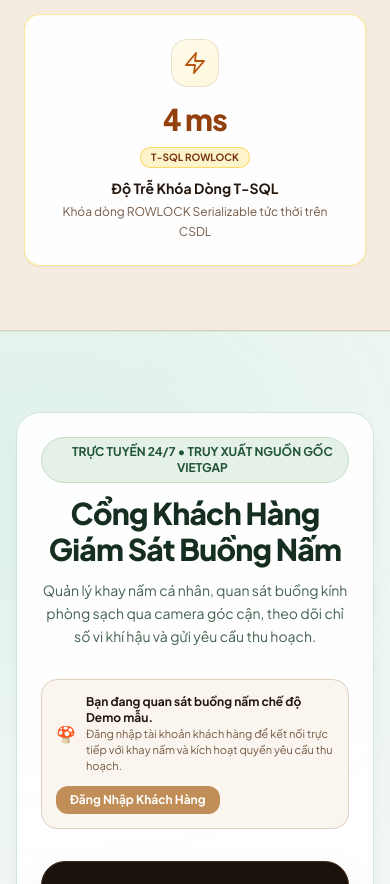
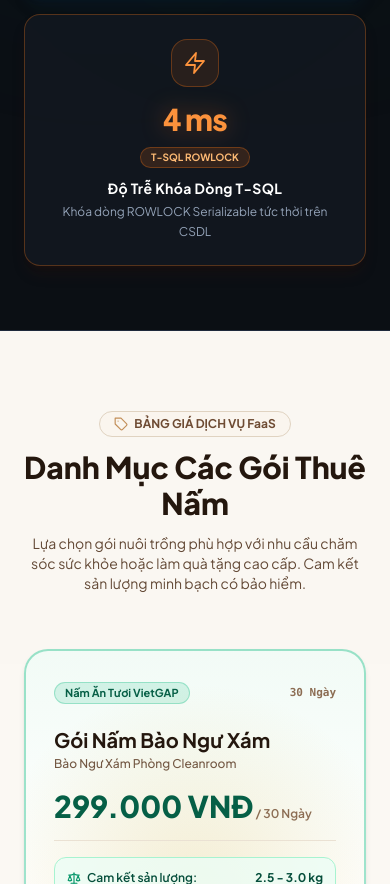
Before and after one commit to BryannLee202/QUAN_TRI_CSDL, a Next.js app in the folder frontend/: page / in a window 390 px wide. Shown: the part 2639-3523 px from the top of the page. Built offline with nearby package versions, Linux system fonts and the light colour scheme; no server answers.

Commit message:
feat(ui): cai to giao dien trang chu theo nhip dieu xen ke sang toi va mau sac da tang kieu SEAL_HACKATHON

```diff
--- a/frontend/src/app/page.tsx
+++ b/frontend/src/app/page.tsx
@@ -14,29 +14,32 @@ export default function Home() {
     <main className="min-h-screen bg-[#FDFBF8] dark:bg-[#140D08] transition-colors">
       <Navbar />
 
-      {/* 1. HERO SECTION: Nền Kem Sáng Tinh Tế & Vi Khí Hậu Sương Sớm */}
+      {/* 1. HERO SECTION: Light Canvas Luxury (Trắng Sứ Ngọc Trai & Buồng Kính 3D) */}
       <HeroSection />
 
-      {/* 2. STATS SECTION: Dải Băng Đo Đạc Kỹ Thuật Cleanroom (Màu Cát Ấm / Xám Bạc) */}
+      {/* 2. STATS SECTION: Midnight Telemetry Band (Dark Công Nghệ Cao Chuẩn SEAL) */}
       <StatsSection />
 
-      {/* 3. CỔNG KHÁCH HÀNG (CUSTOMER PORTAL): Phương Án 1 - Xanh Bạc Hà Khói Sương Dịu Nhẹ (Bio Sage Mist) */}
-      <section id="portal" className="py-20 sm:py-28 px-4 sm:px-6 bg-gradient-to-b from-[#EEF5F1] via-[#F4FAF6] to-[#EEF5F1] dark:from-[#131B16] dark:via-[#0F1712] dark:to-[#131B16] text-[#1C2E24] dark:text-[#E8F3EC] border-y border-[#D6E6DC] dark:border-[#223528] relative overflow-hidden transition-colors">
-        {/* Glow ambient background effects - Lớp sương mù sinh học xanh dịu */}
-        <div className="absolute top-0 right-1/4 w-[500px] h-[300px] bg-emerald-400/10 blur-[120px] pointer-events-none rounded-full" />
-        <div className="absolute bottom-0 left-1/4 w-[500px] h-[300px] bg-teal-400/10 blur-[120px] pointer-events-none rounded-full" />
+      {/* 3. PACKAGES SECTION: Light Editorial Pricing Canvas (3 Gói Nấm 3 Bản Sắc Màu Sắc) */}
+      <PackagesSection />
+
+      {/* 4. CỔNG KHÁCH HÀNG (CUSTOMER PORTAL): Deep Cyber Cleanroom Hub (Dark Command Bridge) */}
+      <section id="portal" className="py-20 sm:py-28 px-4 sm:px-6 bg-gradient-to-b from-[#080C10] via-[#0D1217] to-[#080C10] text-[#F3F4F6] border-y border-[#1E293B] relative overflow-hidden transition-colors">
+        {/* Glow ambient background effects - Lớp ánh sáng dạ quang công nghệ cao */}
+        <div className="absolute top-0 right-1/4 w-[600px] h-[350px] bg-emerald-500/10 blur-[140px] pointer-events-none rounded-full" />
+        <div className="absolute bottom-0 left-1/4 w-[600px] h-[350px] bg-sky-500/10 blur-[140px] pointer-events-none rounded-full" />
 
         <div className="max-w-7xl mx-auto space-y-8 relative z-10">
-          <div className="bg-white/95 dark:bg-[#18231C]/95 rounded-3xl p-6 sm:p-10 border border-[#D1E4D8] dark:border-[#263D2F] shadow-xl shadow-emerald-950/5 dark:shadow-none space-y-8">
+          <div className="bg-[#121820]/95 backdrop-blur-md rounded-3xl p-6 sm:p-10 border border-[#1E293B] shadow-2xl shadow-black/60 space-y-8">
             <div className="text-center space-y-3 max-w-2xl mx-auto">
-              <div className="inline-flex items-center gap-2 px-3.5 py-1.5 rounded-full bg-[#E4F0E8] dark:bg-[#1F3025] border border-[#C5DEC9] dark:border-[#2B4534] text-xs font-bold text-[#1F5434] dark:text-[#A7DBB8]">
-                <span className="w-2 h-2 rounded-full bg-emerald-500 animate-ping"></span>
+              <div className="inline-flex items-center gap-2 px-3.5 py-1.5 rounded-full bg-emerald-500/15 border border-emerald-500/30 text-xs font-bold text-emerald-400">
+                <span className="w-2 h-2 rounded-full bg-emerald-400 animate-ping"></span>
                 <span>TRỰC TUYẾN 24/7 • TRUY XUẤT NGUỒN GỐC VIETGAP</span>
               </div>
-              <h2 className="text-3xl sm:text-4xl font-black text-[#152E20] dark:text-[#FFF5EA] tracking-tight">
+              <h2 className="text-3xl sm:text-4xl font-black text-white tracking-tight">
                 Cổng Khách Hàng Giám Sát Buồng Nấm
               </h2>
-              <p className="text-[#436350] dark:text-[#B5CEBF] text-sm sm:text-base leading-relaxed">
+              <p className="text-slate-400 text-sm sm:text-base leading-relaxed">
                 Quản lý khay nấm cá nhân, quan sát buồng kính phòng sạch qua camera góc cận, theo dõi chỉ số vi khí hậu và gửi yêu cầu thu hoạch.
               </p>
             </div>
@@ -59,9 +62,6 @@ export default function Home() {
         </div>
       </section>
 
-      {/* 4. PACKAGES SECTION: Nền Sáng Ấm & 3 Thẻ Nấm Mang Bản Sắc Riêng Biệt */}
-      <PackagesSection />
-
       {/* 5. FOOTER: Nền Đen Cà Phê Sang Trọng */}
       <Footer />
     </main>
--- a/frontend/src/components/customer/CustomerBanner.tsx
+++ b/frontend/src/components/customer/CustomerBanner.tsx
@@ -40,14 +40,14 @@ export default function CustomerBanner() {
   }
 
   return (
-    <div className="mb-6 p-3.5 rounded-2xl bg-[#FAF5EE] dark:bg-[#1C120C] border border-[#DECFC0] dark:border-[#38261A] flex flex-wrap items-center justify-between gap-3 text-xs shadow-2xs animate-fade-in">
+    <div className="mb-6 p-4 rounded-2xl bg-[#161F28] border border-[#263544] flex flex-wrap items-center justify-between gap-3 text-xs shadow-md animate-fade-in text-white">
       <div className="flex items-center gap-2.5">
-        <span className="text-base">🍄</span>
+        <span className="text-xl">🍄</span>
         <div>
-          <span className="font-bold text-[#24170E] dark:text-[#FFF5EA]">
+          <span className="font-bold text-white text-sm">
             Bạn đang quan sát buồng nấm chế độ Demo mẫu.
           </span>
-          <p className="text-[11px] text-[#735843] dark:text-[#BFA895]">
+          <p className="text-xs text-slate-400 mt-0.5">
             Đăng nhập tài khoản khách hàng để kết nối trực tiếp với khay nấm và kích hoạt quyền yêu cầu thu hoạch.
           </p>
         </div>
@@ -55,7 +55,7 @@ export default function CustomerBanner() {
 
       <Link
         href="/login"
-        className="px-3.5 py-1.5 rounded-xl bg-[#C28E58] hover:bg-[#B37F49] text-white font-bold text-xs transition shadow-2xs"
+        className="px-4 py-2 rounded-xl bg-[#C28E58] hover:bg-[#B37F49] text-white font-bold text-xs transition shadow-sm"
       >
         Đăng Nhập Khách Hàng
       </Link>
--- a/frontend/src/components/customer/HarvestModal.tsx
+++ b/frontend/src/components/customer/HarvestModal.tsx
@@ -37,19 +37,19 @@ export default function HarvestModal() {
 
   return (
     <>
-      <div className="bg-white/95 dark:bg-[#20140D]/95 rounded-3xl p-6 sm:p-7 shadow-sm border border-[#E0D3C1] dark:border-[#543825] flex flex-col lg:flex-row justify-between items-center gap-6 transition-all w-full">
+      <div className="bg-[#161F28] text-white rounded-3xl p-6 sm:p-7 shadow-xl border border-[#263544] flex flex-col lg:flex-row justify-between items-center gap-6 transition-all w-full">
         <div className="flex items-center gap-4 w-full lg:w-auto">
-          <div className="w-12 h-12 rounded-2xl bg-gradient-to-br from-[#FAF5EE] to-[#F2E8DC] dark:from-[#2B1C13] dark:to-[#1C120B] border border-[#DECFC0] dark:border-[#422C1D] flex items-center justify-center text-[#C28E58] shrink-0 shadow-xs">
+          <div className="w-12 h-12 rounded-2xl bg-[#1E293B] border border-[#334155] flex items-center justify-center text-amber-400 shrink-0 shadow-xs">
             <svg className="w-6 h-6" viewBox="0 0 24 24" fill="none" stroke="currentColor" strokeWidth="2" strokeLinecap="round" strokeLinejoin="round">
               <path d="M12 22s8-4 8-10V5l-8-3-8 3v7c0 6 8 10 8 10z" />
               <path d="m9 12 2 2 4-4" />
             </svg>
           </div>
           <div className="space-y-1">
-            <h3 className="font-bold text-base sm:text-lg text-[#24170E] dark:text-[#FFF5EA] flex items-center gap-2">
-              <span>Nghiệm Thu Thu Hoạch & Chứng Nhận VietGAP</span>
+            <h3 className="font-bold text-base sm:text-lg text-white flex items-center gap-2">
+              <span>Nghiệm Thu Thu Hoạch &amp; Chứng Nhận VietGAP</span>
             </h3>
-            <p className="text-xs sm:text-sm text-[#735843] dark:text-[#DAC7B5] leading-relaxed max-w-2xl">
+            <p className="text-xs sm:text-sm text-slate-400 leading-relaxed max-w-2xl">
               Khay nấm đã đạt chu kỳ thu hoạch tiêu chuẩn. Xem chứng nhận nguồn gốc xuất xứ hoặc gửi lệnh thu hoạch đến kỹ thuật viên trang trại.
             </p>
           </div>
@@ -58,13 +58,13 @@ export default function HarvestModal() {
         <div className="flex flex-wrap sm:flex-nowrap items-center gap-3 w-full lg:w-auto shrink-0 justify-end">
           <button
             onClick={() => setIsCertOpen(true)}
-            className="w-full sm:w-auto px-5 py-3 bg-[#FAF5EE] hover:bg-[#F2E8DC] dark:bg-[#2B1C13] dark:hover:bg-[#3D261A] text-[#523522] dark:text-[#E2BA78] font-bold text-xs rounded-xl border border-[#C28E58] shadow-xs transition flex items-center justify-center gap-2 shrink-0 whitespace-nowrap"
+            className="w-full sm:w-auto px-5 py-3 bg-[#1E293B] hover:bg-[#283548] text-amber-300 font-bold text-xs rounded-xl border border-amber-500/40 shadow-xs transition flex items-center justify-center gap-2 shrink-0 whitespace-nowrap"
           >
-            <svg className="w-4 h-4 text-[#C28E58]" viewBox="0 0 24 24" fill="none" stroke="currentColor" strokeWidth="2" strokeLinecap="round" strokeLinejoin="round">
+            <svg className="w-4 h-4 text-amber-400" viewBox="0 0 24 24" fill="none" stroke="currentColor" strokeWidth="2" strokeLinecap="round" strokeLinejoin="round">
               <circle cx="12" cy="8" r="6"/>
               <path d="M15.477 12.89 17 22l-5-3-5 3 1.523-9.11"/>
             </svg>
-            <span>Chứng Nhận VietGAP</span>
+            <span>Xem Chứng Thực VietGAP</span>
           </button>
 
           <button
@@ -72,12 +72,12 @@ export default function HarvestModal() {
               setIsOpen(true);
               setErrorMsg(null);
             }}
-            className="w-full sm:w-auto px-6 py-3 bg-gradient-to-r from-[#523522] to-[#361F12] hover:from-[#3D2517] hover:to-[#24140B] text-white font-bold text-xs rounded-xl border border-[#C28E58] shadow-md transition transform active:scale-95 shrink-0 whitespace-nowrap flex items-center justify-center gap-2"
+            className="w-full sm:w-auto px-5 py-3 bg-gradient-to-r from-emerald-600 to-teal-700 hover:from-emerald-500 hover:to-teal-600 text-white font-bold text-xs rounded-xl shadow-lg shadow-emerald-950/40 transition flex items-center justify-center gap-2 shrink-0 whitespace-nowrap"
           >
-            <svg className="w-4 h-4 text-[#E2BA78]" viewBox="0 0 24 24" fill="none" stroke="currentColor" strokeWidth="2" strokeLinecap="round" strokeLinejoin="round">
-              <path d="M5 12h14M12 5l7 7-7 7"/>
+            <svg className="w-4 h-4" viewBox="0 0 24 24" fill="none" stroke="currentColor" strokeWidth="2" strokeLinecap="round" strokeLinejoin="round">
+              <path d="m5 12 5 5L20 7"/>
             </svg>
-            <span>Gửi Lệnh Thu Hoạch</span>
+            <span>Yêu Cầu Thu Hoạch Tận Nhà</span>
           </button>
         </div>
       </div>
--- a/frontend/src/components/landing/PackagesSection.tsx
+++ b/frontend/src/components/landing/PackagesSection.tsx
@@ -146,10 +146,10 @@ export default function PackagesSection() {
               key={pkg.id}
               className={`rounded-3xl p-7 sm:p-8 transition-all duration-300 flex flex-col justify-between relative ${
                 isPkg2
-                  ? "bg-gradient-to-b from-[#FFFDF9] via-white to-[#FBF6ED] dark:from-[#2E1D13] dark:via-[#24160E] dark:to-[#1C1109] border-2 border-[#C28E58] ring-4 ring-[#C28E58]/20 shadow-2xl shadow-[#C28E58]/25 md:-translate-y-3"
+                  ? "bg-gradient-to-b from-[#FFFDF9] via-white to-[#FDF5E8] dark:from-[#2E1D13] dark:via-[#24160E] dark:to-[#1C1109] border-2 border-[#C28E58] ring-4 ring-[#C28E58]/25 shadow-2xl shadow-[#C28E58]/30 md:-translate-y-4"
                   : isPkg1
-                  ? "bg-gradient-to-b from-[#FDFBF7] to-white dark:from-[#21160E] dark:to-[#19100A] border-2 border-[#DECFC0] dark:border-[#4A3222] shadow-md hover:shadow-xl hover:border-[#C28E58]"
-                  : "bg-gradient-to-b from-[#FFFDF6] to-white dark:from-[#261C10] dark:to-[#19100A] border-2 border-[#DECFC0] dark:border-[#4A3222] shadow-md hover:shadow-xl hover:border-[#C28E58]"
+                  ? "bg-gradient-to-b from-[#F2FBF6] via-white to-[#F2FBF6] dark:from-[#0E1D15] dark:via-[#14231B] dark:to-[#0E1D15] border-2 border-emerald-500/40 hover:border-emerald-500 shadow-md hover:shadow-xl hover:shadow-emerald-950/10"
+                  : "bg-gradient-to-b from-[#F6F9FF] via-white to-[#F2F7FF] dark:from-[#0F172A] dark:via-[#131D31] dark:to-[#0F172A] border-2 border-sky-500/40 hover:border-sky-500 shadow-md hover:shadow-xl hover:shadow-sky-950/10"
               }`}
             >
               <div className="space-y-4">
@@ -161,12 +161,12 @@ export default function PackagesSection() {
                       Ưa Chuộng Nhất • FaaS VIP
                     </span>
                   ) : isPkg1 ? (
-                    <span className="inline-flex items-center gap-1.5 px-2.5 py-0.5 rounded-full bg-[#FAF5EE] dark:bg-[#2B1C13] text-[#523522] dark:text-[#E2BA78] text-[11px] font-bold border border-[#DECFC0] dark:border-[#543825]">
+                    <span className="inline-flex items-center gap-1.5 px-2.5 py-0.5 rounded-full bg-emerald-500/15 text-emerald-800 dark:text-emerald-300 text-[11px] font-bold border border-emerald-500/30">
                       Nấm Ăn Tươi VietGAP
                     </span>
                   ) : (
-                    <span className="inline-flex items-center gap-1.5 px-2.5 py-0.5 rounded-full bg-[#FAF5EE] dark:bg-[#2B1C13] text-[#523522] dark:text-[#E2BA78] text-[11px] font-bold border border-[#DECFC0] dark:border-[#543825]">
-                      Dược Liệu Thượng Hạng
+                    <span className="inline-flex items-center gap-1.5 px-2.5 py-0.5 rounded-full bg-sky-500/15 text-sky-800 dark:text-sky-300 text-[11px] font-bold border border-sky-500/30">
+                      Dược Liệu ISO Class 5
                     </span>
                   )}
                   <span className="text-[11px] font-bold text-[#8C6D53] dark:text-[#BFA895] font-mono">
@@ -188,7 +188,9 @@ export default function PackagesSection() {
                   <span className={`text-3xl font-black ${
                     isPkg2
                       ? "text-[#523522] dark:text-[#F5CE76]"
-                      : "text-[#24170E] dark:text-[#F5CE76]"
+                      : isPkg1
+                      ? "text-emerald-800 dark:text-emerald-300"
+                      : "text-sky-900 dark:text-sky-300"
                   }`}>
                     {pkg.price}
                   </span>
@@ -198,10 +200,12 @@ export default function PackagesSection() {
                 <div className={`p-3 rounded-xl text-xs font-semibold flex items-center justify-between border ${
                   isPkg2
                     ? "bg-[#FAF5EE] dark:bg-[#331E12] text-[#4A3222] dark:text-[#E2BA78] border-[#DECFC0] dark:border-[#543825]"
-                    : "bg-[#FAF5EE] dark:bg-[#26180F] text-[#4A3222] dark:text-[#DAC7B5] border-[#DECFC0] dark:border-[#4A3222]"
+                    : isPkg1
+                    ? "bg-emerald-50/80 dark:bg-[#162A20] text-emerald-900 dark:text-emerald-200 border-emerald-200 dark:border-emerald-800"
+                    : "bg-sky-50/80 dark:bg-[#132238] text-sky-900 dark:text-sky-200 border-sky-200 dark:border-sky-800"
                 }`}>
                   <span className="flex items-center gap-1.5">
-                    <svg className="w-3.5 h-3.5 text-[#C28E58]" viewBox="0 0 24 24" fill="none" stroke="currentColor" strokeWidth="2" strokeLinecap="round" strokeLinejoin="round">
+                    <svg className={`w-3.5 h-3.5 ${isPkg1 ? 'text-emerald-600' : isPkg2 ? 'text-[#C28E58]' : 'text-sky-600'}`} viewBox="0 0 24 24" fill="none" stroke="currentColor" strokeWidth="2" strokeLinecap="round" strokeLinejoin="round">
                       <path d="m16 16 3-8 3 8c-.87.65-1.92 1-3 1s-2.13-.35-3-1Z"/>
                       <path d="m2 16 3-8 3 8c-.87.65-1.92 1-3 1s-2.13-.35-3-1Z"/>
                       <path d="M7 21h10"/>
@@ -219,7 +223,9 @@ export default function PackagesSection() {
                       <span className={`w-4 h-4 rounded-full font-bold flex items-center justify-center text-[10px] shrink-0 mt-0.5 ${
                         isPkg2
                           ? "bg-amber-100 dark:bg-amber-950/80 text-amber-800 dark:text-amber-300 border border-amber-300 dark:border-amber-700"
-                          : "bg-[#F4ECE1] dark:bg-[#332014] text-[#6E4B33] dark:text-[#E2BA78] border border-[#DECFC0] dark:border-[#543825]"
+                          : isPkg1
+                          ? "bg-emerald-100 dark:bg-emerald-950/80 text-emerald-800 dark:text-emerald-300 border border-emerald-300 dark:border-emerald-700"
+                          : "bg-sky-100 dark:bg-sky-950/80 text-sky-800 dark:text-sky-300 border border-sky-300 dark:border-sky-700"
                       }`}>
                         ✓
                       </span>
@@ -234,11 +240,13 @@ export default function PackagesSection() {
                 className={`mt-8 w-full py-3.5 px-4 rounded-xl font-bold text-xs sm:text-sm transition transform active:scale-95 shadow-sm flex items-center justify-center gap-1.5 ${
                   isPkg2
                     ? "bg-gradient-to-r from-[#8C5A37] via-[#A86E45] to-[#C28E58] hover:from-[#754728] hover:to-[#A86E45] text-white shadow-xl shadow-[#C28E58]/30 border border-amber-300/40"
-                    : "bg-[#24170E] hover:bg-[#382417] text-white border border-[#C28E58]/35 shadow-md shadow-[#24170E]/20 hover:border-[#C28E58]"
+                    : isPkg1
+                    ? "bg-[#24170E] hover:bg-[#382417] text-white border border-emerald-500/40 hover:border-emerald-400 shadow-md shadow-[#24170E]/20"
+                    : "bg-[#24170E] hover:bg-[#382417] text-white border border-sky-500/40 hover:border-sky-400 shadow-md shadow-[#24170E]/20"
                 }`}
               >
                 <span>Đăng Ký Thuê Ngay</span>
-                <span className="text-[#E2BA78] font-bold">→</span>
+                <span className={isPkg2 ? "text-[#FFF5EA] font-bold" : isPkg1 ? "text-emerald-400 font-bold" : "text-sky-400 font-bold"}>→</span>
               </button>
             </TiltCard>
           );
--- a/frontend/src/components/landing/StatsSection.tsx
+++ b/frontend/src/components/landing/StatsSection.tsx
@@ -5,7 +5,8 @@ import { CountUp } from './CountUp';
 
 /**
  * Phần Thống Kê Chỉ Số Vận Hành (Stats Section)
- * Phối màu kỹ thuật Cleanroom Blueprint - Tách biệt rõ nét với nền Hero phía trên
+ * Midnight Telemetry Band phong cách SEAL_HACKATHON
+ * Dải màu tối sâu huyền bí phá vỡ sự đơn điệu, các chỉ số phát sáng đa sắc rực rỡ
  */
 export default function StatsSection() {
   const stats = [
@@ -15,10 +16,10 @@ export default function StatsSection() {
       suffix: "+",
       detail: "Phân bổ trên 6 dàn kệ vô trùng chuẩn ISO Class 5",
       badge: "IoT Khép Kín",
-      badgeClass: "bg-amber-100/90 dark:bg-amber-950/80 text-amber-900 dark:text-amber-300 border border-amber-300/70",
-      valueClass: "text-[#6E4423] dark:text-[#F3CE8E]",
-      cardBorder: "border-[#DFCFBE] dark:border-[#3E291C] hover:border-[#C28E58]",
-      iconBg: "bg-gradient-to-br from-[#FAF5EE] to-[#F2E8DC] dark:from-[#2B1C13] dark:to-[#1C120B] text-[#7A4B27] dark:text-[#E2BA78]",
+      badgeClass: "bg-amber-500/15 text-amber-300 border border-amber-500/30",
+      valueClass: "text-amber-400 drop-shadow-[0_0_12px_rgba(245,158,11,0.35)]",
+      cardBorder: "border-amber-500/30 hover:border-amber-400/80 shadow-amber-950/20",
+      iconBg: "bg-amber-500/10 text-amber-400 border border-amber-500/30",
       icon: (
         <svg className="w-6 h-6" viewBox="0 0 24 24" fill="none" stroke="currentColor" strokeWidth="1.8" strokeLinecap="round" strokeLinejoin="round">
           <path d="M3 7h18M3 12h18M3 17h18" />
@@ -34,10 +35,10 @@ export default function StatsSection() {
       suffix: "%",
       detail: "Kiểm nghiệm nghiêm ngặt hoạt chất sinh học & độ ẩm",
       badge: "Chuẩn VietGAP Loại A",
-      badgeClass: "bg-emerald-100/90 dark:bg-emerald-950/80 text-emerald-900 dark:text-emerald-300 border border-emerald-300/80",
-      valueClass: "text-emerald-800 dark:text-emerald-400",
-      cardBorder: "border-emerald-200/90 dark:border-emerald-900/60 hover:border-emerald-500",
-      iconBg: "bg-gradient-to-br from-emerald-50 to-emerald-100/60 dark:from-emerald-950/60 dark:to-[#170E08] text-emerald-700 dark:text-emerald-400",
+      badgeClass: "bg-emerald-500/15 text-emerald-300 border border-emerald-500/30",
+      valueClass: "text-emerald-400 drop-shadow-[0_0_12px_rgba(16,185,129,0.35)]",
+      cardBorder: "border-emerald-500/30 hover:border-emerald-400/80 shadow-emerald-950/20",
+      iconBg: "bg-emerald-500/10 text-emerald-400 border border-emerald-500/30",
       icon: (
         <svg className="w-6 h-6" viewBox="0 0 24 24" fill="none" stroke="currentColor" strokeWidth="1.8" strokeLinecap="round" strokeLinejoin="round">
           <path d="M12 22s8-4 8-10V5l-8-3-8 3v7c0 6 8 10 8 10z" />
@@ -51,10 +52,10 @@ export default function StatsSection() {
       suffix: "+",
       detail: "Cập nhật cảm biến 5s/lần qua giao thức WebSocket",
       badge: "WebSocket 5s/lần",
-      badgeClass: "bg-sky-100/90 dark:bg-sky-950/80 text-sky-900 dark:text-sky-300 border border-sky-300/80",
-      valueClass: "text-sky-800 dark:text-sky-400",
-      cardBorder: "border-sky-200/90 dark:border-sky-900/60 hover:border-sky-500",
-      iconBg: "bg-gradient-to-br from-sky-50 to-sky-100/60 dark:from-sky-950/60 dark:to-[#170E08] text-sky-700 dark:text-sky-400",
+      badgeClass: "bg-sky-500/15 text-sky-300 border border-sky-500/30",
+      valueClass: "text-sky-400 drop-shadow-[0_0_12px_rgba(56,189,248,0.35)]",
+      cardBorder: "border-sky-500/30 hover:border-sky-400/80 shadow-sky-950/20",
+      iconBg: "bg-sky-500/10 text-sky-400 border border-sky-500/30",
       icon: (
         <svg className="w-6 h-6" viewBox="0 0 24 24" fill="none" stroke="currentColor" strokeWidth="1.8" strokeLinecap="round" strokeLinejoin="round">
           <path d="M4.9 19.1C1 15.2 1 8.8 4.9 4.9" />
@@ -71,10 +72,10 @@ export default function StatsSection() {
       suffix: " ms",
       detail: "Khóa dòng ROWLOCK Serializable tức thời trên CSDL",
       badge: "T-SQL ROWLOCK",
-      badgeClass: "bg-amber-100/90 dark:bg-amber-950/80 text-amber-900 dark:text-amber-300 border border-amber-300/80",
-      valueClass: "text-amber-800 dark:text-amber-400",
-      cardBorder: "border-amber-200/90 dark:border-amber-900/60 hover:border-amber-500",
-      iconBg: "bg-gradient-to-br from-amber-50 to-amber-100/60 dark:from-amber-950/60 dark:to-[#170E08] text-amber-700 dark:text-amber-400",
+      badgeClass: "bg-orange-500/15 text-orange-300 border border-orange-500/30",
+      valueClass: "text-orange-400 drop-shadow-[0_0_12px_rgba(249,115,22,0.35)]",
+      cardBorder: "border-orange-500/30 hover:border-orange-400/80 shadow-orange-950/20",
+      iconBg: "bg-orange-500/10 text-orange-400 border border-orange-500/30",
       icon: (
         <svg className="w-6 h-6" viewBox="0 0 24 24" fill="none" stroke="currentColor" strokeWidth="1.8" strokeLinecap="round" strokeLinejoin="round">
           <polygon points="13 2 3 14 12 14 11 22 21 10 12 10 13 2" />
@@ -84,16 +85,19 @@ export default function StatsSection() {
   ];
 
   return (
-    <section className="py-16 bg-[#F4ECE1] dark:bg-[#18100A] border-y border-[#DDCFBE] dark:border-[#382316] transition-colors relative">
-      {/* Hairline subtle technical grid texture */}
-      <div className="max-w-7xl mx-auto px-6">
+    <section className="py-16 bg-[#0B0F14] text-white border-y border-[#1E293B] relative overflow-hidden">
+      {/* Background glow highlights */}
+      <div className="absolute top-1/2 left-1/4 -translate-y-1/2 w-96 h-96 bg-emerald-500/5 blur-[120px] pointer-events-none rounded-full" />
+      <div className="absolute top-1/2 right-1/4 -translate-y-1/2 w-96 h-96 bg-sky-500/5 blur-[120px] pointer-events-none rounded-full" />
+
+      <div className="max-w-7xl mx-auto px-6 relative z-10">
         <div className="grid grid-cols-1 sm:grid-cols-2 lg:grid-cols-4 gap-4 sm:gap-6">
           {stats.map((s, idx) => (
             <div
               key={idx}
-              className={`p-6 rounded-2xl bg-white/95 dark:bg-[#20140D]/95 border ${s.cardBorder} shadow-sm hover:shadow-xl transition-all duration-300 flex flex-col items-center text-center group`}
+              className={`p-6 rounded-2xl bg-[#121820]/90 border ${s.cardBorder} shadow-lg hover:shadow-2xl hover:-translate-y-1 transition-all duration-300 flex flex-col items-center text-center group backdrop-blur-xs`}
             >
-              <div className={`w-12 h-12 rounded-2xl ${s.iconBg} border border-[#DECFC0]/60 dark:border-[#422C1D] flex items-center justify-center shadow-2xs group-hover:scale-110 transition-transform duration-300 mb-3.5`}>
+              <div className={`w-12 h-12 rounded-2xl ${s.iconBg} flex items-center justify-center shadow-xs group-hover:scale-110 transition-transform duration-300 mb-3.5`}>
                 {s.icon}
               </div>
               <div className={`text-3xl md:text-4xl font-black ${s.valueClass} tracking-tight font-sans`}>
@@ -102,10 +106,10 @@ export default function StatsSection() {
               <span className={`text-[10px] font-bold px-2.5 py-0.5 rounded-full ${s.badgeClass} mt-2.5`}>
                 {s.badge}
               </span>
-              <h4 className="text-sm font-bold text-[#24170E] dark:text-[#F3E5D4] mt-2.5">
+              <h4 className="text-sm font-bold text-white mt-2.5 tracking-wide">
                 {s.label}
               </h4>
-              <p className="text-xs text-[#735843] dark:text-[#BFA895] mt-1 leading-relaxed">
+              <p className="text-xs text-slate-400 mt-1 leading-relaxed">
                 {s.detail}
               </p>
             </div>
```
Also changed, not shown: frontend/src/components/customer/SensorCharts.tsx (+43 -43 lines), frontend/src/components/customer/TimelapseSlider.tsx (+12 -12 lines).
